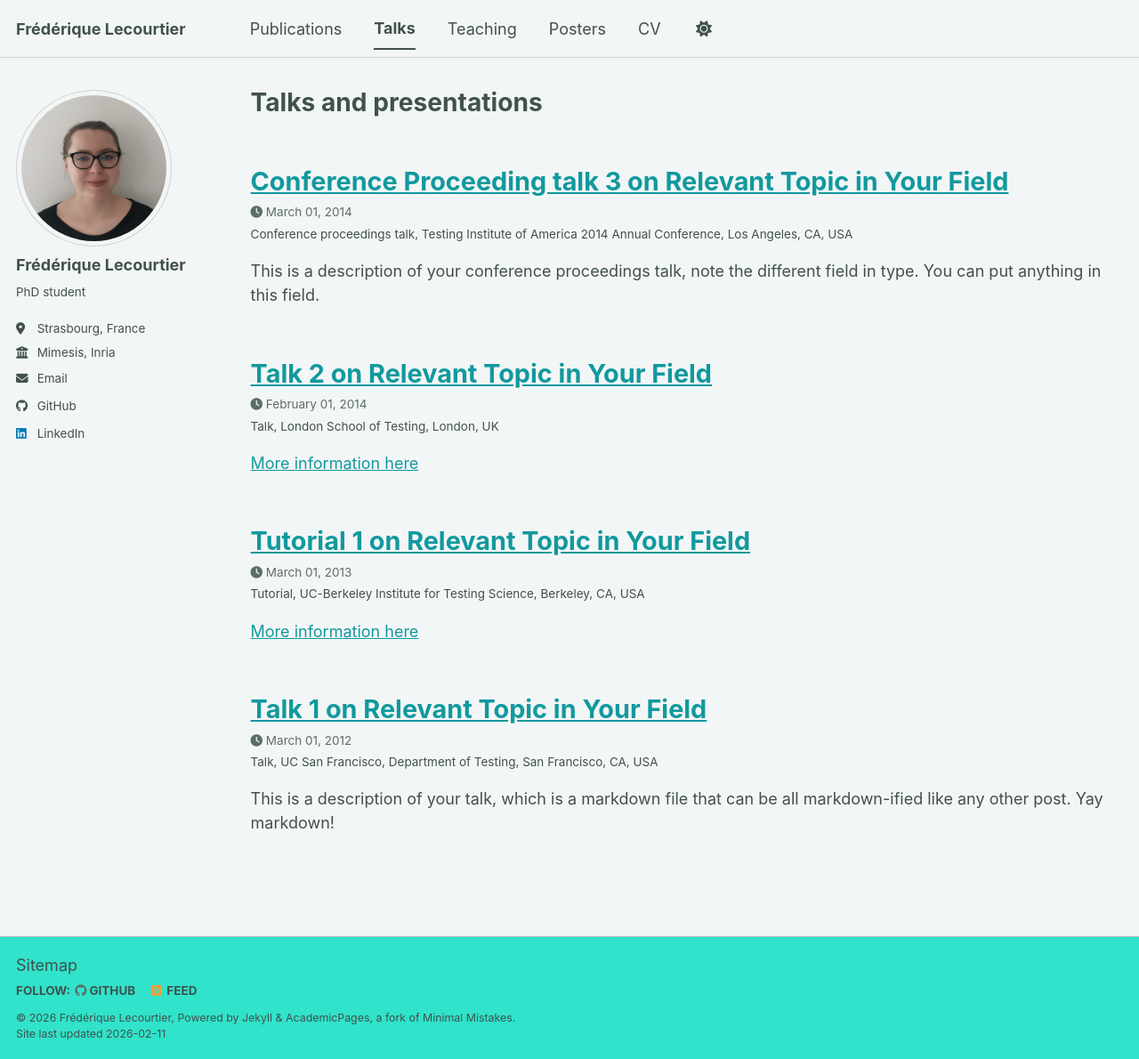
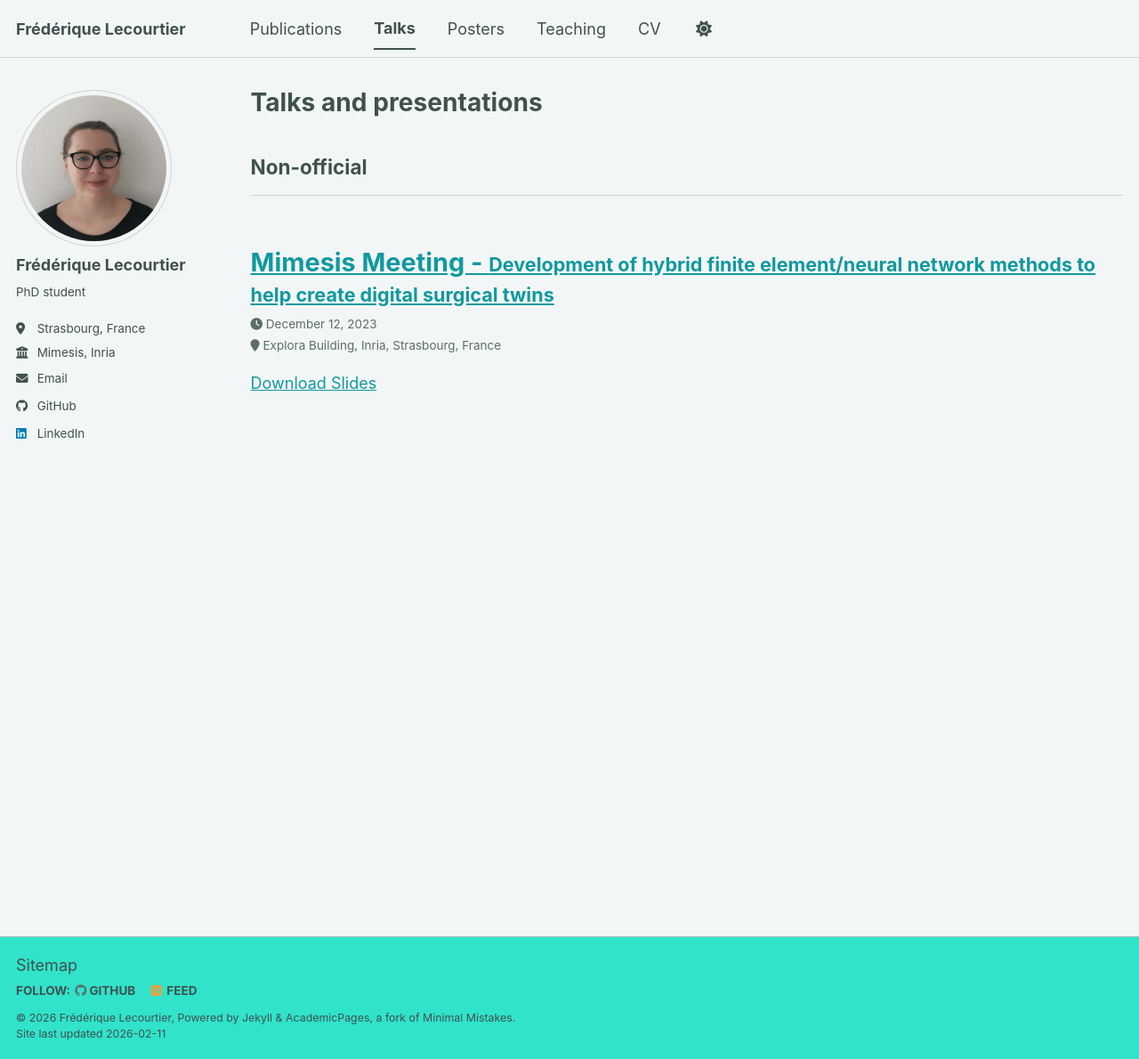
Before and after one commit to flecourtier/flecourtier.github.io, a Jekyll site: the page built from _pages/talks.html, in a window 1280 px wide and 1190 px high. Shown: the whole window at 89% size. Built offline with Jekyll 4.4.1, drawn with Linux system fonts in a browser that asks for light colours; a script bundle is joined from its source files by our own code; library files that are not in the unit come from our copies.

Commit message:
Up talks (first one)

```diff
--- a/_includes/archive-single-talk.html
+++ b/_includes/archive-single-talk.html
@@ -8,8 +8,10 @@
 
 {% if post.id %}
   {% assign title = post.title | markdownify | remove: "<p>" | remove: "</p>" %}
+  {% assign context = post.context | default: post.title | markdownify | remove: "<p>" | remove: "</p>" %}
 {% else %}
   {% assign title = post.title %}
+  {% assign context = post.context | default: post.title %}
 {% endif %}
 
 <div class="{{ include.type | default: "list" }}__item">
@@ -27,16 +29,18 @@
     {% endif %}
     <h2 class="archive__item-title" itemprop="headline">
       {% if post.link %}
-        <a href="{{ post.link }}">{{ title }}</a> <a href="{{ base_path }}{{ post.url }}" rel="permalink"><i class="fa fa-link" aria-hidden="true" title="permalink"></i><span class="sr-only">Permalink</span></a>
+        <a href="{{ post.link }}">{{ context }}{% if title and context != title %} - <small>{{ title }}</small>{% endif %}</a> <a href="{{ base_path }}{{ post.url }}" rel="permalink"><i class="fa fa-link" aria-hidden="true" title="permalink"></i><span class="sr-only">Permalink</span></a>
       {% else %}
-        <a href="{{ base_path }}{{ post.url }}" rel="permalink">{{ title }}</a>
+        <a href="{{ base_path }}{{ post.url }}" rel="permalink">{{ context }}{% if title and context != title %} - <small>{{ title }}</small>{% endif %}</a>
       {% endif %}
     </h2>
     {% if post.read_time %}
       <p class="page__meta"><i class="fa fa-clock" aria-hidden="true"></i> {% include read-time.html %}</p>
     {% endif %}
     {% if post.date %}<p class="page__meta"><i class="fa fa-clock" aria-hidden="true"></i> {{ post.date | date: '%B %d, %Y' }}</p>{% endif %}
-    {% if post.venue %}<p class="archive__item-excerpt" itemprop="description">{{post.type}}, {{ post.venue }},  {{post.location}} {% endif %}
-    {% if post.excerpt %}<p class="archive__item-excerpt" itemprop="description">{{ post.excerpt | markdownify }}</p>{% endif %}
+    {% if post.location %}<p class="page__meta"><i class="fa fa-map-marker" aria-hidden="true"></i> {{post.location}}</p>{% endif %}
+    {% if post.slidesurl %}
+      <p><a href="{{ post.slidesurl | prepend: base_path }}">Download Slides</a></p>
+    {% endif %}
   </article>
 </div>
--- a/_pages/talks.html
+++ b/_pages/talks.html
@@ -11,6 +11,17 @@ author_profile: true
 
 {% endif %}
 
-{% for post in site.talks reversed %}
-  {% include archive-single-talk.html %}
+{% assign talk_categories = "conference,non-official,other" | split: "," %}
+{% for category in talk_categories %}
+  {% assign title_shown = false %}
+  {% for post in site.talks reversed %}
+    {% if post.category != category %}
+      {% continue %}
+    {% endif %}
+    {% unless title_shown %}
+      <h2>{{ category | capitalize }}</h2><hr />
+      {% assign title_shown = true %}
+    {% endunless %}
+    {% include archive-single-talk.html %}
+  {% endfor %}
 {% endfor %}
--- a/_talks/2012-03-01-talk-1.md
+++ /dev/null
@@ -1,11 +0,0 @@
----
-title: "Talk 1 on Relevant Topic in Your Field"
-collection: talks
-type: "Talk"
-permalink: /talks/2012-03-01-talk-1
-venue: "UC San Francisco, Department of Testing"
-date: 2012-03-01
-location: "San Francisco, CA, USA"
----
-
-This is a description of your talk, which is a markdown file that can be all markdown-ified like any other post. Yay markdown!
--- a/_talks/2013-03-01-tutorial-1.md
+++ /dev/null
@@ -1,13 +0,0 @@
----
-title: "Tutorial 1 on Relevant Topic in Your Field"
-collection: talks
-type: "Tutorial"
-permalink: /talks/2013-03-01-tutorial-1
-venue: "UC-Berkeley Institute for Testing Science"
-date: 2013-03-01
-location: "Berkeley, CA, USA"
----
-
-[More information here](http://exampleurl.com)
-
-This is a description of your tutorial, note the different field in type. This is a markdown files that can be all markdown-ified like any other post. Yay markdown!
--- a/_talks/2014-02-01-talk-2.md
+++ /dev/null
@@ -1,13 +0,0 @@
----
-title: "Talk 2 on Relevant Topic in Your Field"
-collection: talks
-type: "Talk"
-permalink: /talks/2014-02-01-talk-2
-venue: "London School of Testing"
-date: 2014-02-01
-location: "London, UK"
----
-
-[More information here](http://example2.com)
-
-This is a description of your talk, which is a markdown files that can be all markdown-ified like any other post. Yay markdown!
--- a/_talks/2014-03-01-talk-3.md
+++ /dev/null
@@ -1,11 +0,0 @@
----
-title: "Conference Proceeding talk 3 on Relevant Topic in Your Field"
-collection: talks
-type: "Conference proceedings talk"
-permalink: /talks/2014-03-01-talk-3
-venue: "Testing Institute of America 2014 Annual Conference"
-date: 2014-03-01
-location: "Los Angeles, CA, USA"
----
-
-This is a description of your conference proceedings talk, note the different field in type. You can put anything in this field.
--- /dev/null
+++ b/_talks/2023-12-12-mimesis_meeting.md
@@ -0,0 +1,10 @@
+---
+collection: talks
+category: non-official
+context: "Mimesis Meeting"
+title: "Development of hybrid finite element/neural network methods to help create digital surgical twins"
+permalink: /talks/2023-12-12-mimesis_meeting
+date: 2023-12-12
+location: "Explora Building, Inria, Strasbourg, France"
+slidesurl: "/images/talks/2023_12_12.pdf"
+---
```
Also changed, not shown: _data/navigation.yml (+3 -12 lines), _layouts/talk.html (+10 -5 lines), 1 other file.
